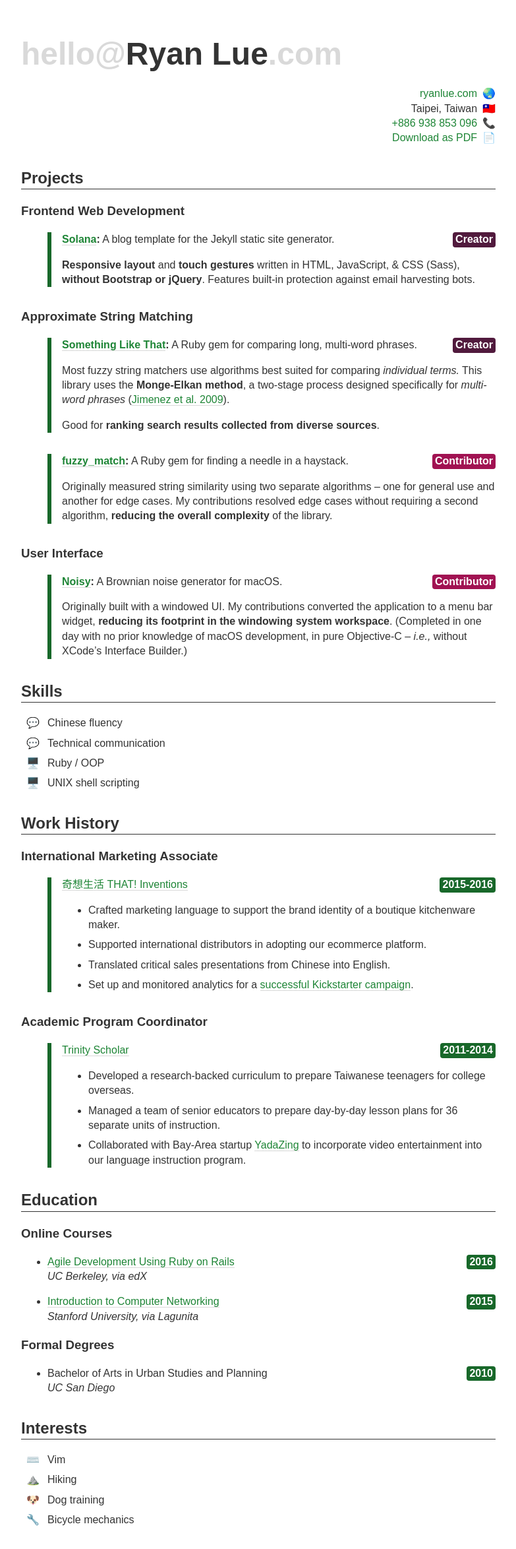
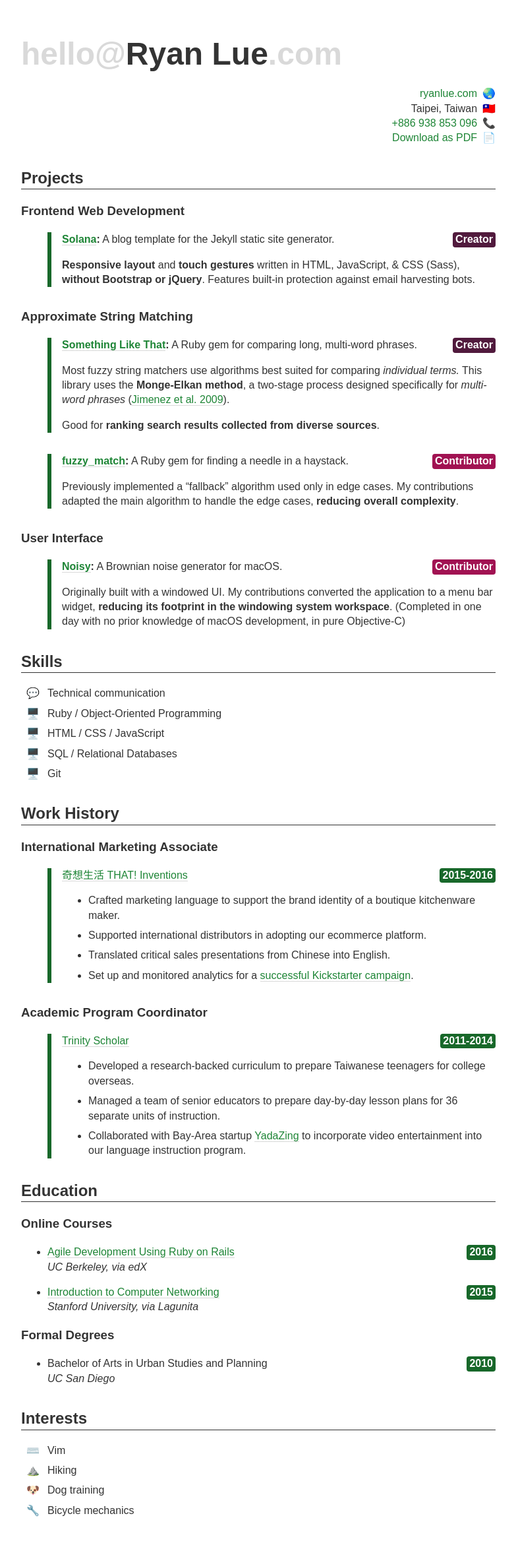
Before and after one commit to rlue/ryanlue.com, a Jekyll site: the page built from about/cv.md, in a window 1280 px wide. Shown: the whole page at 66% size, without its empty margins (248-1031 px from the left). Built offline with Jekyll 4.4.1, drawn with Linux system fonts in a browser that asks for light colours.

Commit message:
Update resume (skills section)

```diff
--- a/about/cv.md
+++ b/about/cv.md
@@ -49,7 +49,7 @@ Projects
 
   <span class="projects__name">[fuzzy\_match][fm]{:target="_blank"}:</span> A Ruby gem for finding a needle in a haystack.
 
-  Originally measured string similarity using two separate algorithms – one for general use and another for edge cases. My contributions resolved edge cases without requiring a second algorithm, **reducing the overall complexity** of the library.
+  Previously implemented a “fallback” algorithm used only in edge cases. My contributions adapted the main algorithm to handle the edge cases, **reducing overall complexity**.
 
 ### User Interface
 {: .projects__section }
@@ -58,15 +58,16 @@ Projects
 
   <span class="projects__name">[Noisy][no]{:target="_blank"}:</span> A Brownian noise generator for macOS.
 
-  Originally built with a windowed UI. My contributions converted the application to a menu bar widget, **reducing its footprint in the windowing system workspace**. (Completed in one day with no prior knowledge of macOS development, in pure Objective-C – _i.e.,_ without XCode’s Interface Builder.)
+  Originally built with a windowed UI. My contributions converted the application to a menu bar widget, **reducing its footprint in the windowing system workspace**. (Completed in one day with no prior knowledge of macOS development, in pure Objective-C)
 
 Skills
 ------
 
-* <span class="skills__list-marker">💬</span> Chinese fluency
 * <span class="skills__list-marker">💬</span> Technical communication
-* <span class="skills__list-marker">🖥️</span> Ruby / OOP
-* <span class="skills__list-marker">🖥️</span> UNIX shell scripting
+* <span class="skills__list-marker">🖥️</span> Ruby / Object-Oriented Programming
+* <span class="skills__list-marker">🖥️</span> HTML / CSS / JavaScript
+* <span class="skills__list-marker">🖥️</span> SQL / Relational Databases
+* <span class="skills__list-marker">🖥️</span> Git
 
 Work History
 ------------
--- a/about/cv.scss
+++ b/about/cv.scss
@@ -177,6 +177,16 @@ dfn {
   }
 }
 
+#projects::after {
+  @media print {
+    content: ' more at github.com/rlue';
+    font-weight: normal;
+    font-style: italic;
+    font-size: 0.8em;
+    float: right;
+  }
+}
+
 .projects__section + ul {
   @extend %featured_list;
 }
```
